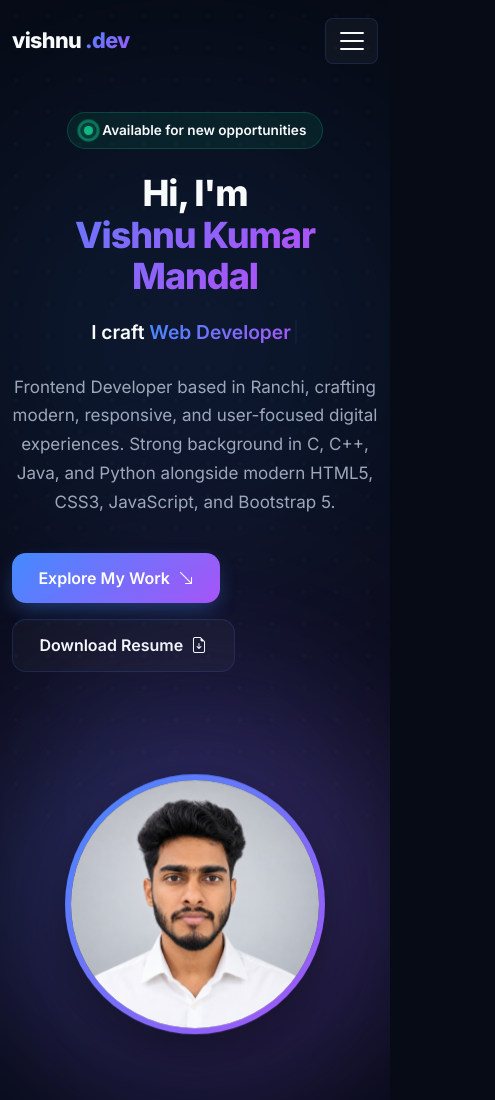
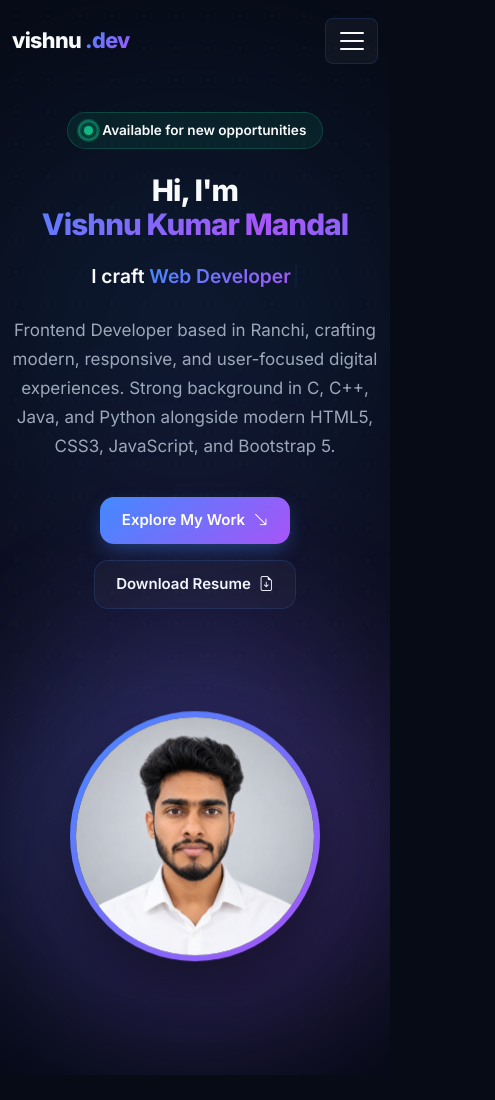
Before and after one commit to vishnumandalji3754-pixel/my-portfolio, a website: page index.html in a window 390 px wide. Shown: the top 1100 px of the page, 495 px wide, since content can reach past the window. Drawn offline with nearby package versions, Linux system fonts and the light colour scheme.

Commit message:
Enhance mobile responsive sizing, button alignment, and overflow protection

```diff
--- a/assets/css/style.css
+++ b/assets/css/style.css
@@ -101,6 +101,8 @@
 html {
   scroll-behavior: smooth;
   scroll-padding-top: 85px; /* Offset for sticky navbar */
+  overflow-x: hidden;
+  max-width: 100%;
 }
 
 body {
@@ -741,6 +743,8 @@ a:hover {
   padding: 1.25rem;
   line-height: 1.8;
   color: #CBD5E1;
+  overflow-x: auto;
+  word-break: break-word;
 }
 
 .code-keyword { color: #A855F7; }
@@ -1432,6 +1436,8 @@ a:hover {
   font-weight: 600;
   color: var(--text-primary);
   margin-bottom: 0;
+  word-break: break-word;
+  overflow-wrap: anywhere;
 }
 
 .copy-btn {
@@ -1783,22 +1789,34 @@ a:hover {
 
 @media (max-width: 575.98px) {
   .section-padding {
-    padding-top: 4rem;
-    padding-bottom: 4rem;
+    padding-top: 3.5rem;
+    padding-bottom: 3.5rem;
   }
 
   .hero-title {
-    font-size: 2.25rem;
+    font-size: clamp(1.85rem, 7.5vw, 2.25rem);
   }
 
   .avatar-frame {
-    width: 260px;
-    height: 260px;
+    width: 250px;
+    height: 250px;
+    max-width: 75vw;
+    max-height: 75vw;
   }
 
-  .tech-badge-float {
-    font-size: 0.75rem;
-    padding: 0.35rem 0.7rem;
+  .contact-form-card {
+    padding: 1.5rem 1.15rem;
+  }
+
+  .code-editor-body {
+    padding: 1rem 0.85rem;
+    font-size: 0.8rem;
+  }
+
+  .btn-primary-gradient,
+  .btn-outline-custom {
+    padding: 0.7rem 1.35rem;
+    font-size: 0.9375rem;
   }
 
   #backToTopBtn {
--- a/css/style.css
+++ b/css/style.css
@@ -101,6 +101,8 @@
 html {
   scroll-behavior: smooth;
   scroll-padding-top: 85px; /* Offset for sticky navbar */
+  overflow-x: hidden;
+  max-width: 100%;
 }
 
 body {
@@ -741,6 +743,8 @@ a:hover {
   padding: 1.25rem;
   line-height: 1.8;
   color: #CBD5E1;
+  overflow-x: auto;
+  word-break: break-word;
 }
 
 .code-keyword { color: #A855F7; }
@@ -1432,6 +1436,8 @@ a:hover {
   font-weight: 600;
   color: var(--text-primary);
   margin-bottom: 0;
+  word-break: break-word;
+  overflow-wrap: anywhere;
 }
 
 .copy-btn {
@@ -1783,22 +1789,34 @@ a:hover {
 
 @media (max-width: 575.98px) {
   .section-padding {
-    padding-top: 4rem;
-    padding-bottom: 4rem;
+    padding-top: 3.5rem;
+    padding-bottom: 3.5rem;
   }
 
   .hero-title {
-    font-size: 2.25rem;
+    font-size: clamp(1.85rem, 7.5vw, 2.25rem);
   }
 
   .avatar-frame {
-    width: 260px;
-    height: 260px;
+    width: 250px;
+    height: 250px;
+    max-width: 75vw;
+    max-height: 75vw;
   }
 
-  .tech-badge-float {
-    font-size: 0.75rem;
-    padding: 0.35rem 0.7rem;
+  .contact-form-card {
+    padding: 1.5rem 1.15rem;
+  }
+
+  .code-editor-body {
+    padding: 1rem 0.85rem;
+    font-size: 0.8rem;
+  }
+
+  .btn-primary-gradient,
+  .btn-outline-custom {
+    padding: 0.7rem 1.35rem;
+    font-size: 0.9375rem;
   }
 
   #backToTopBtn {
--- a/index.html
+++ b/index.html
@@ -149,7 +149,7 @@
             </p>
 
             <!-- Hero Action Buttons -->
-            <div class="d-flex flex-wrap gap-3">
+            <div class="d-flex flex-wrap justify-content-center justify-content-lg-start gap-3">
               <a href="#projects" class="btn-primary-gradient">
                 <span>Explore My Work</span>
                 <i class="bi bi-arrow-down-right" aria-hidden="true"></i>
```
